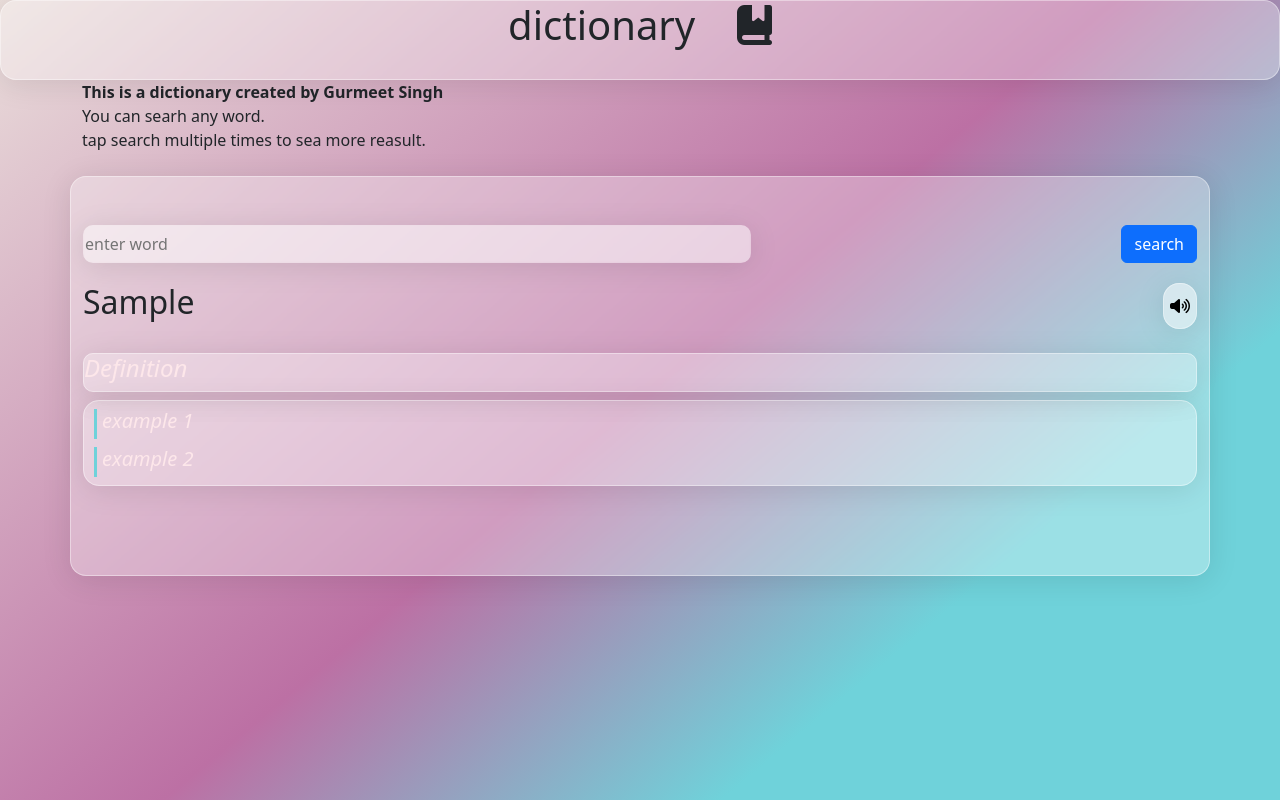
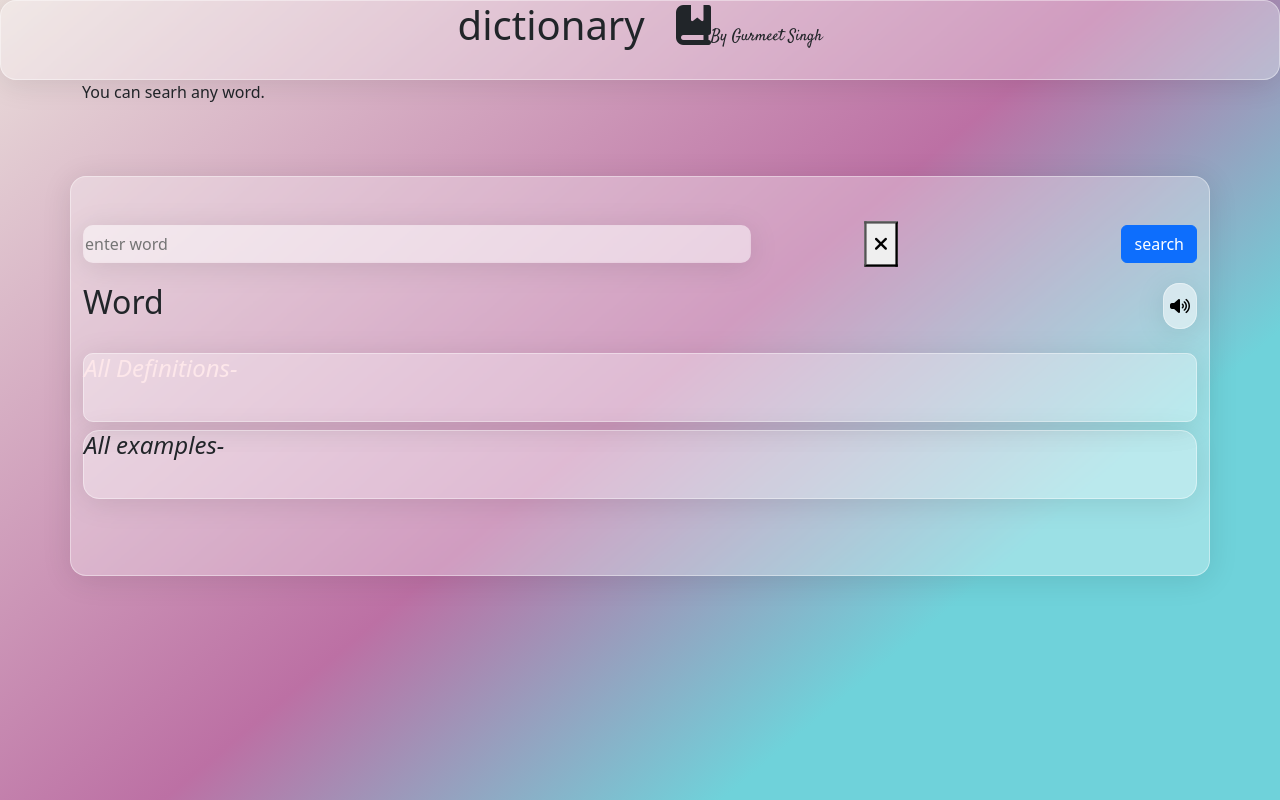
Before and after one commit to Gurmeet5663/dictionary, a plain HTML site: page index.html in a window 1280 px wide. Drawn offline with nearby package versions, Linux system fonts and the light colour scheme.

Commit message:
Update index.html

```diff
--- a/index.html
+++ b/index.html
@@ -1,46 +1,76 @@
 <!doctype html>
 <html lang="en">
-  <head>
+
+<head>
     <meta charset="utf-8">
     <meta name="viewport" content="width=device-width, initial-scale=1">
     <title></title>
     <link rel="stylesheet" href="https://cdnjs.cloudflare.com/ajax/libs/font-awesome/6.5.2/css/all.min.css">
+    <link rel="preconnect" href="https://fonts.googleapis.com">
+    <link rel="preconnect" href="https://fonts.gstatic.com" crossorigin>
+    <link href="https://fonts.googleapis.com/css2?family=Poppins:ital,wght@1,100&family=Satisfy&display=swap"
+        rel="stylesheet">
     <link rel="stylesheet" href="style.css">
-    <link href="https://cdn.jsdelivr.net/npm/bootstrap@5.3.0/dist/css/bootstrap.min.css" rel="stylesheet" integrity="sha384-9ndCyUaIbzAi2FUVXJi0CjmCapSmO7SnpJef0486qhLnuZ2cdeRhO02iuK6FUUVM" crossorigin="anonymous">
-  </head>
-  <body>
+    <link href="https://cdn.jsdelivr.net/npm/bootstrap@5.3.0/dist/css/bootstrap.min.css" rel="stylesheet"
+        integrity="sha384-9ndCyUaIbzAi2FUVXJi0CjmCapSmO7SnpJef0486qhLnuZ2cdeRhO02iuK6FUUVM" crossorigin="anonymous">
+</head>
+
+<body>
     <div class="board">
-        <h1>dictionary &nbsp&nbsp <i class="fa-solid fa-book-bookmark"></i></h1>
+        <h1>dictionary &nbsp <i class="fa-solid fa-book-bookmark"><i style="font-size: 16px; font-family: Satisfy, cursive;
+            font-weight: 400;
+            font-style: normal;">By Gurmeet Singh</i></i></h1>
 
     </div>
-    <div class="about container"><strong> This is a dictionary created by Gurmeet Singh</strong>
-    <p>You can searh any word. <br> tap search multiple times to sea more reasult.</p>
-</div>
+    <div class="about container">
+        <p>You can searh any word. </p>
+    </div>
     <div class="main-box container my-3">
         <div class="head">
             <input type="text" placeholder="enter word">
-            <button class="btn btn-primary">search</button>
+            <button style=" scale: 1.2; margin-left: -10%;" onclick="clearAll()" id="cross"> <i
+                    class="fa-solid fa-xmark"></i></button>
+            <button class="btn btn-primary" id="search">search</button>
         </div>
 
         <div class="result">
             <div class="wordv">
-                <h2 id="name">Sample</h2>
-                <button class="icon" id="voice" >
+                <h2 id="name">Word</h2>
+                <button class="icon" id="voice">
                     <i class="fa-solid fa-volume-high"></i>
                 </button>
             </div>
             <div class="responce my-4">
 
-                <div class="defin my-2" ><h4 id="defini" ><i>Definition</i> </h4></div>
+                <div class="defin my-2" id="defini">
+                    <div style="margin-bottom: 20px;  padding-bottom: 10px;display: flex ; align-items: center;"
+                        class="upperh">
+                        <h4><i>All Definitions-</i></h4>
+                    </div>
+                    <div id="here">
+
+                    </div>
+
+                </div>
                 <div class="examples">
-                    <div class="example my-2"><h5 id="example1"><i>example 1</i></h5></div>
-                    <div class="example my-2"><h5 id="example2"><i>example 2</i></h5></div>
+                    <div style="margin-bottom: 20px;  padding-bottom: 10px; display: flex ; align-items: center;"
+                        class="upperh">
+                        <h4><i>All examples-</i></h4>
+                    </div>
+                    <div id="examplesM">
+
+                    </div>
+                    <!-- <div class="example my-2"><h5 id="example1"><i>example 1</i></h5></div>
+                    <div class="example my-2"><h5 id="example2"><i>example 2</i></h5></div> -->
                 </div>
             </div>
 
         </div>
     </div>
     <script src="script1.js"></script>
-    <script src="https://cdn.jsdelivr.net/npm/bootstrap@5.3.0/dist/js/bootstrap.bundle.min.js" integrity="sha384-geWF76RCwLtnZ8qwWowPQNguL3RmwHVBC9FhGdlKrxdiJJigb/j/68SIy3Te4Bkz" crossorigin="anonymous"></script>
+    <script src="https://cdn.jsdelivr.net/npm/bootstrap@5.3.0/dist/js/bootstrap.bundle.min.js"
+        integrity="sha384-geWF76RCwLtnZ8qwWowPQNguL3RmwHVBC9FhGdlKrxdiJJigb/j/68SIy3Te4Bkz"
+        crossorigin="anonymous"></script>
 </body>
+
 </html>
```
